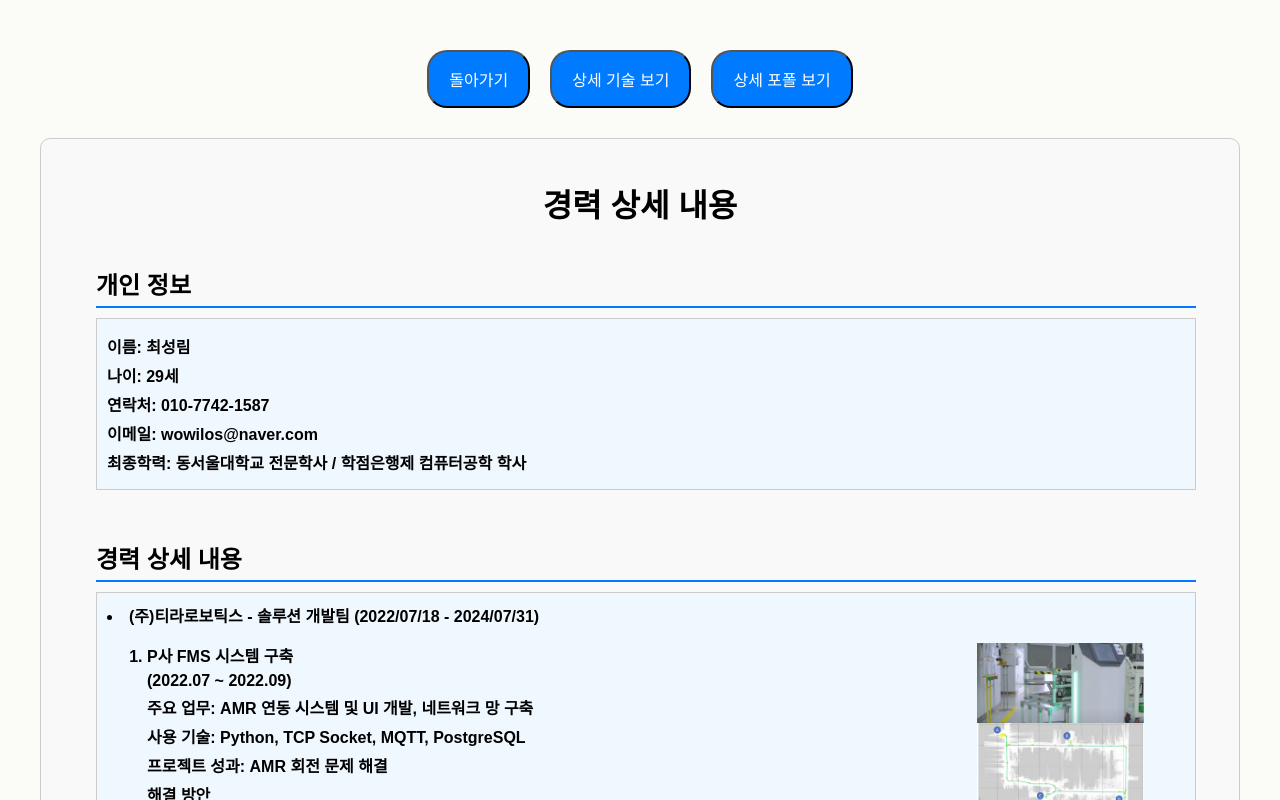
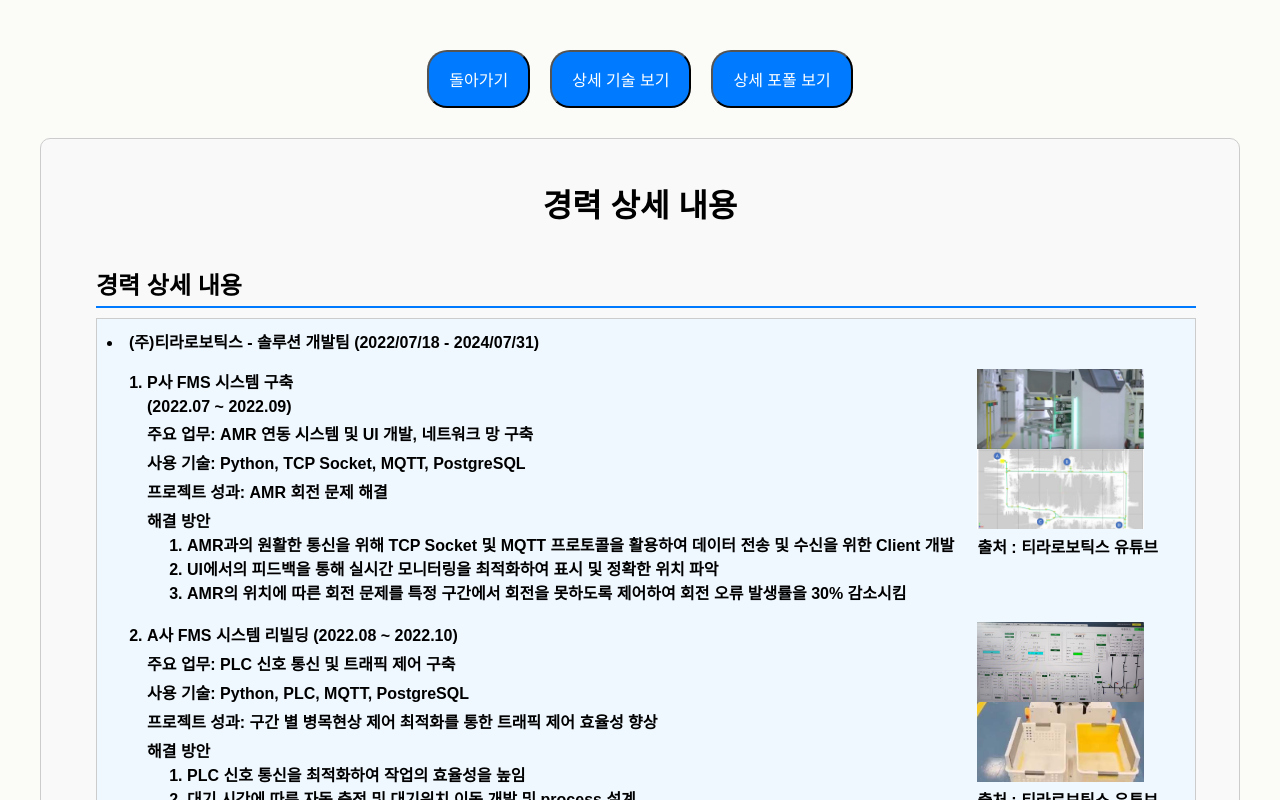
Before and after one commit to Choisungrim/choisungrim.io, a React (Create React App) app: page /choisungrim.io/resumeCareer in a window 1280 px wide. Shown: the top 800 px of the page. Built offline with nearby package versions, Linux system fonts and the light colour scheme.

Commit message:
개인정보 수정

```diff
--- a/src/profile.js
+++ b/src/profile.js
@@ -140,9 +140,11 @@ const Profile = () => {
                     <img src={requestImageUrl} alt="내 이미지" style={{ width: '100%', borderRadius: '10px' }} />
                 </div>
                 <div className="message-area">
-                    <h2>이름: 최성림</h2>
+                    <p>이름: 최성림</p>
                     <p>나이: 29세</p>
-                    <p>성격: 친절하고 호기심이 많음</p>
+                    <p>연락처: 010-7742-1587</p>
+                    <p>이메일: wowilos@naver.com</p>
+                    <p>최종학력: 동서울대학교 전문학사 / 학점은행제 컴퓨터공학 학사</p>
                 </div>
                 <div className="memo-button">
                     <div className="chatbot-button" onClick={toggleMemo}>
--- a/src/resumeCareer.js
+++ b/src/resumeCareer.js
@@ -142,17 +142,6 @@ const ResumeCareer = () => {
             </div>
             <div className="resume-container">
                 <h1 className="resume-title">경력 상세 내용</h1>
-
-                <section className="resume-section">
-                    <h2>개인 정보</h2>
-                    <div className="highlight">
-                        <p>이름: 최성림</p>
-                        <p>나이: 29세</p>
-                        <p>연락처: 010-7742-1587</p>
-                        <p>이메일: wowilos@naver.com</p>
-                        <p>최종학력: 동서울대학교 전문학사 / 학점은행제 컴퓨터공학 학사</p>
-                    </div>
-                </section>
 
                 <section className="resume-section">
                     <h2>경력 상세 내용</h2>
--- a/src/resumeSkill.js
+++ b/src/resumeSkill.js
@@ -23,17 +23,6 @@ const ResumeCareer = () => {
             </div>
             <div className="resume-container">
                 <h1 className="resume-title">기술 상세 내용</h1>
-
-                <section className="resume-section">
-                    <h2>개인 정보</h2>
-                    <div className="highlight">
-                        <p>이름: 최성림</p>
-                        <p>나이: 29세</p>
-                        <p>연락처: 010-7742-1587</p>
-                        <p>이메일: wowilos@naver.com</p>
-                        <p>최종학력: 동서울대학교 전문학사 / 학점은행제 컴퓨터공학 학사</p>
-                    </div>
-                </section>
 
                 <section className="resume-section">
                     <h2>기술 상세 내용</h2>
```
